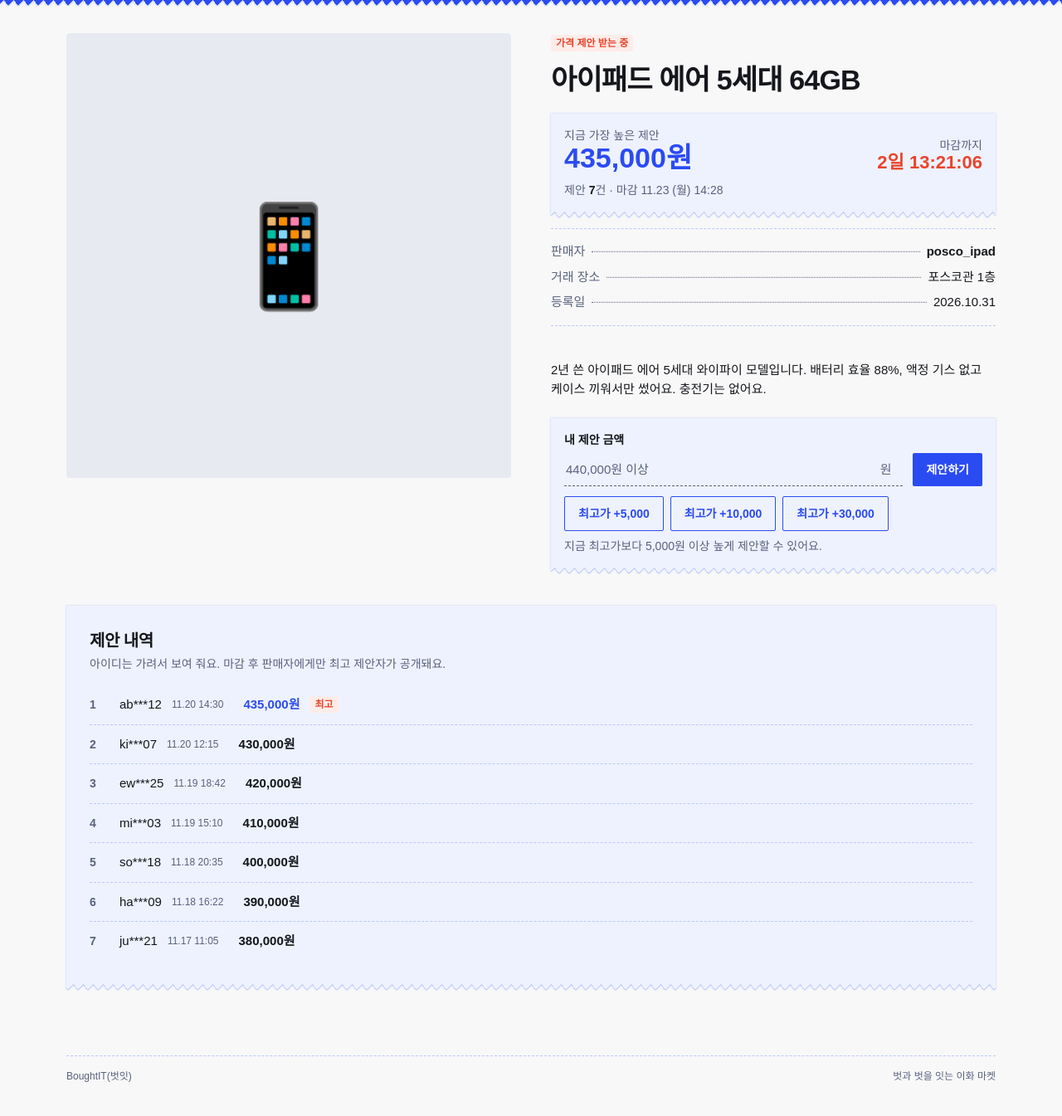
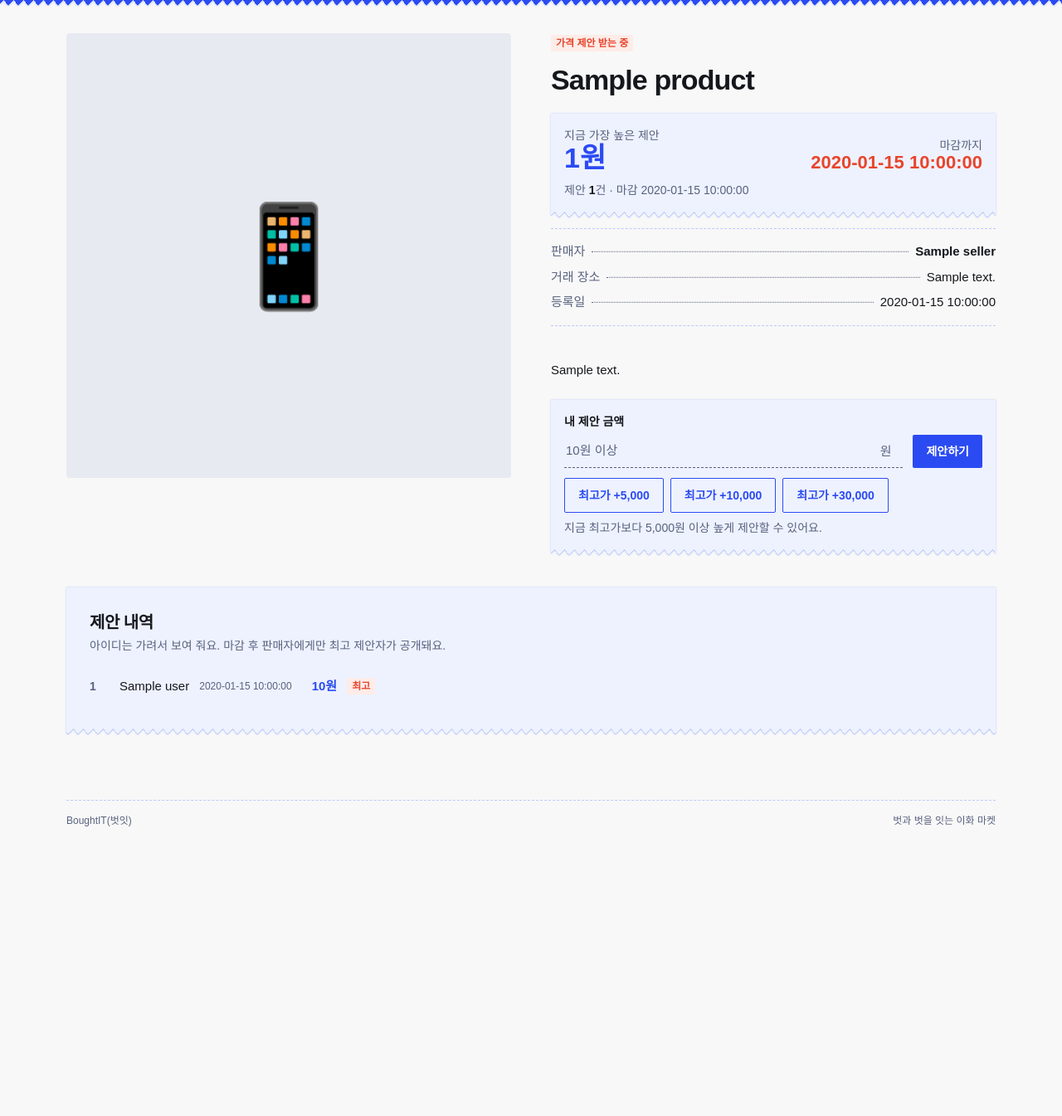
Before and after one commit to gyesswhat/2026_osp_project_Giter, a Flask app: template apps/fe/templates/auction/detail.html in a window 1280 px wide. Shown: the part 64-1409 px from the top of the page at 83% size. After the commit the page ends 1060 px from the top, so only its background shows below. Run offline with Flask 3, Linux system fonts and the light colour scheme; the template is opened without the code that fills it: most values are stand-ins (such as "Sample title", 1, 10 or a date in 2020); parts of the project's set-up code (start-up, migrations or seed data) failed here and were passed over; some libraries are stand-ins or nearby versions; some web fonts are replaced.

Commit message:
fix(fe): 경매 상세 데이터 전달 및 제안 금액 검증 수정

```diff
--- a/apps/fe/templates/auction/detail.html
+++ b/apps/fe/templates/auction/detail.html
@@ -16,18 +16,6 @@
 {% block title %}경매 상세 | BoughtIT{% endblock %}
 
 {% block content %}
-  {# 임시 데이터: 추후 BE 연동 시 교체 #}
-  {% set product = {
-    'name': '아이패드 에어 5세대 64GB',
-    'seller': 'posco_ipad',
-    'address': '포스코관 1층',
-    'date': '2026.10.31',
-    'description': '2년 쓴 아이패드 에어 5세대 와이파이 모델입니다. 배터리 효율 88%, 액정 기스 없고 케이스 끼워서만 썼어요. 충전기는 없어요.'
-  } %}
-  {% set highest_bid = 435000 %}
-  {% set bid_count = 7 %}
-  {% set remaining_time = '2일 13:21:06' %}
-  {% set end_date = '11.23 (월) 14:28' %}
 
   <div class="grid gap-8 md:grid-cols-2 md:gap-12">
 
@@ -91,7 +79,7 @@
         {{ product.description }}
       </p>
       {# 제안 금액 입력 폼 #}
-      <form id="bidForm" class="panel mt-6 p-4">
+      <form id="bidForm" class="panel mt-6 p-4" data-highest-bid="{{ highest_bid }}">
         <label class="label" for="bidInput">내 제안 금액</label>
 
         <div class="flex flex-wrap items-end gap-3">
@@ -103,7 +91,7 @@
               class="field pr-10 font-mono"
               inputmode="numeric"
               autocomplete="off"
-              placeholder="440,000원 이상"
+              placeholder="{{ '{:,}'.format(highest_bid + 5000) }}원 이상"
               aria-describedby="bidMsg"
             >
             <span class="pointer-events-none absolute right-3.5 top-1/2 -translate-y-1/2 text-muted">
@@ -133,16 +121,7 @@
       </form>
     </div>
   </div>
-  {# 제안 내역: 임시 데이터 #}
-  {% set bids = [
-    {'user': 'ab***12', 'date': '11.20 14:30', 'price': 435000},
-    {'user': 'ki***07', 'date': '11.20 12:15', 'price': 430000},
-    {'user': 'ew***25', 'date': '11.19 18:42', 'price': 420000},
-    {'user': 'mi***03', 'date': '11.19 15:10', 'price': 410000},
-    {'user': 'so***18', 'date': '11.18 20:35', 'price': 400000},
-    {'user': 'ha***09', 'date': '11.18 16:22', 'price': 390000},
-    {'user': 'ju***21', 'date': '11.17 11:05', 'price': 380000}
-  ] %}
+
 
   <section class="panel mt-10 p-5 sm:p-7">
     <h2 class="text-xl font-extrabold tracking-tight">제안 내역</h2>
@@ -167,6 +146,7 @@
             {{ bid.date }}
           </span>
 
+
           <span class="leader"></span>
 
           <span class="num {% if loop.first %}text-brandink{% endif %}">
@@ -177,7 +157,15 @@
             <span class="tag-bid">최고</span>
           {% endif %}
         </li>
+      {% else %}
+        <li class="py-6 text-center text-gray-500">
+          아직 제안 내역이 없습니다.
+        </li>
       {% endfor %}
     </ol>
   </section>
 {% endblock %}
+
+{% block scripts %}
+  <script src="{{ url_for('static', filename='js/auction_detail.js') }}"></script>
+{% endblock %}
```
Also changed, not shown: apps/fe/preview.py (+31 -0 lines), apps/fe/static/js/auction_detail.js (added, +46 -0 lines).
